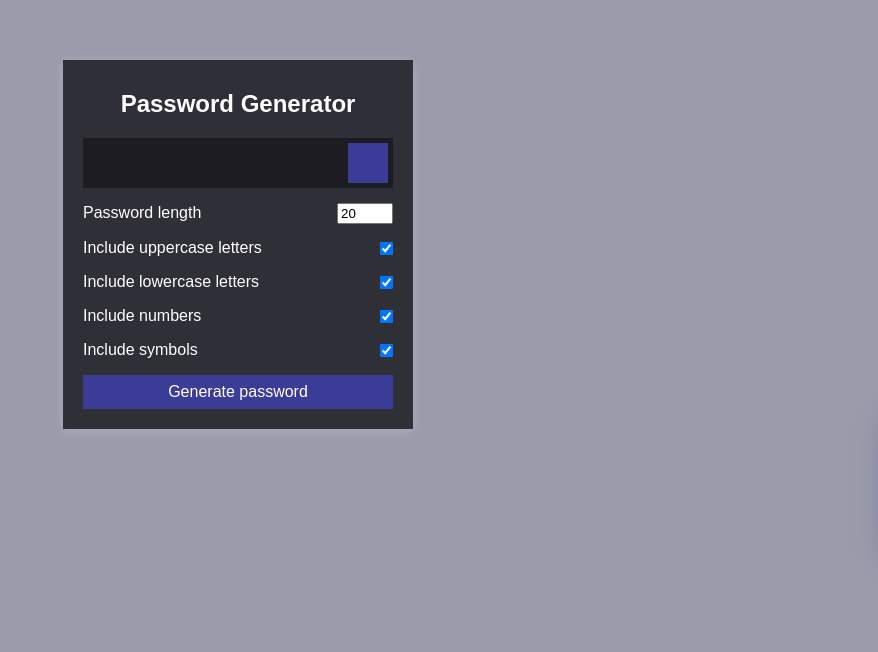
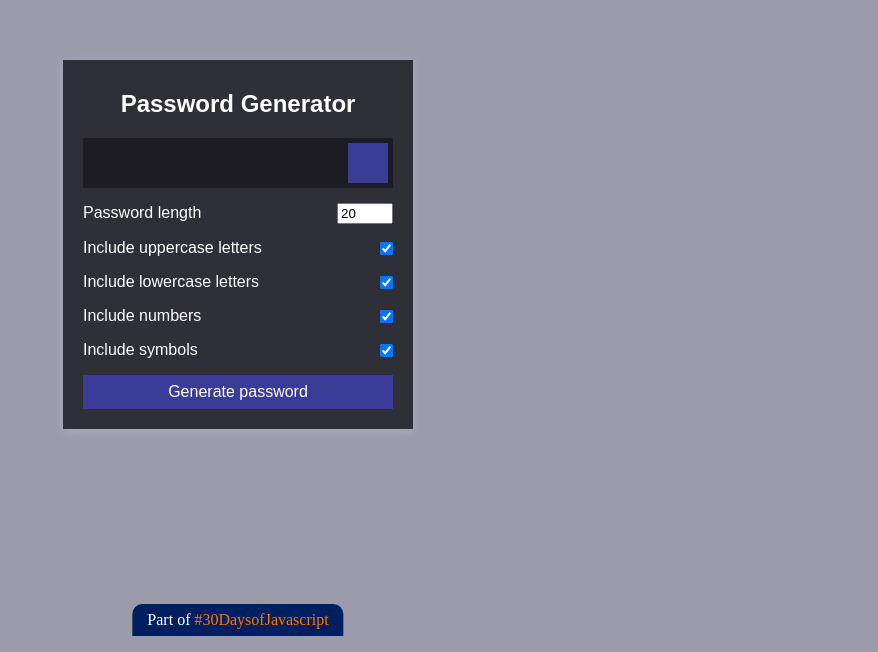
Before and after one commit to rubenshibu/30-days-of-javascript, a plain HTML site: page src/Day 10/dayTen.html in a window 1280 px wide. Shown: the part 164-816 px from the top of the page, without its empty margins (402-1280 px from the left). Drawn offline with Linux system fonts and the light colour scheme; some icons are missing; a web font is replaced by a local one.

Commit message:
Day 10 :construction:

```diff
--- a/src/Day 10/dayTen.html
+++ b/src/Day 10/dayTen.html
@@ -42,8 +42,9 @@
 		Generate password
 	</button>
 </div>
+
 <!-- SOCIAL PANEL HTML -->
-<div class="social-panel-container">
+<!-- <div class="social-panel-container">
 	<div class="social-panel">
 		<p>Created with <i class="fa fa-heart"></i> by
 			<a target="_blank" href="https://florin-pop.com">Florin Pop</a></p>
@@ -77,14 +78,15 @@
 			</li>
 		</ul>
 	</div>
-</div>
+</div> -->
 <!-- <button class="floating-btn">
 	Get in Touch
 </button> -->
 
-<!-- <div class="floating-text">
-	Part of <a href="https://florin-pop.com/blog/2019/09/100-days-100-projects" target="_blank">#100Days100Projects</a>
-</div> -->
+<div class="floating-text">
+	Part of <a href="https://github.com/rubenshibu/30-days-of-javascript" target="_blank">#30DaysofJavascript</a>
+</div>
+<!-- <a href="https://florin-pop.com/blog/2019/09/100-days-100-projects" target="_blank">#100Days100Projects</a> -->
 <script src="./dayTen.js"></script>
 </body>
 </html>
```
